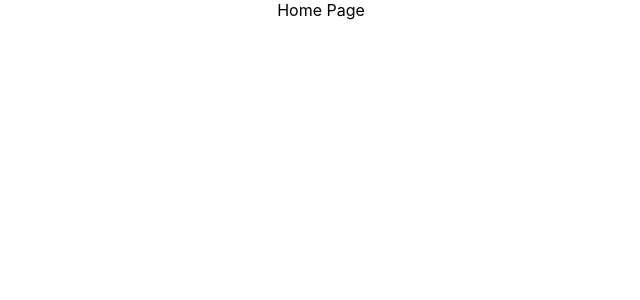
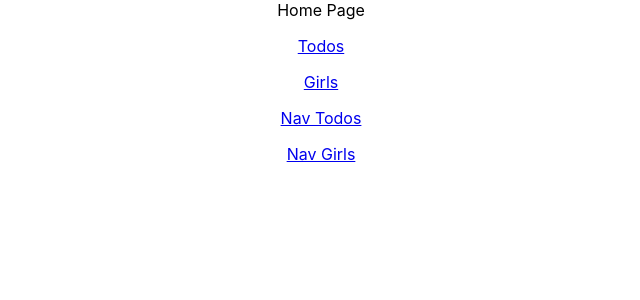
Before and after one commit to hoanngocle/happy-reactjs, a React (Create React App) app: page / in a window 1280 px wide. Before the commit this address had no page. Shown: the top 300 px of the page, without its empty margins (319-959 px from the left). Built offline with nearby package versions, Linux system fonts and the light colour scheme.

Commit message:
React Router
- Distinguish between NavLink + Link

```diff
--- a/src/App.js
+++ b/src/App.js
@@ -1,5 +1,5 @@
 import React from 'react';
-import { Route, Routes } from 'react-router-dom';
+import { Link, NavLink, Route, Routes } from 'react-router-dom';
 import './App.css';
 import ColorBox from './components/ColorBox';
 import Counter from './components/ColorBox';
@@ -57,9 +57,15 @@ function App() {
         </ul>
       </header> */}
       Home Page
+      <p><Link to="todos">Todos</Link></p>
+      <p><Link to="girls">Girls</Link></p>
+
+      <p><NavLink to="todos">Nav Todos</NavLink></p>
+      <p><NavLink to="girls">Nav Girls</NavLink></p>
+
       <Routes>
-        <Route path="/todos" element={<TodoFeature/>}/>
-        <Route path="/girls" element={<GirlFeature/>}/>
+        <Route path="/todos" element={<TodoFeature />} />
+        <Route path="/girls" element={<GirlFeature />} />
       </Routes>
       {/* <ColorBox/> */}
       {/* <Counter /> */}
```
